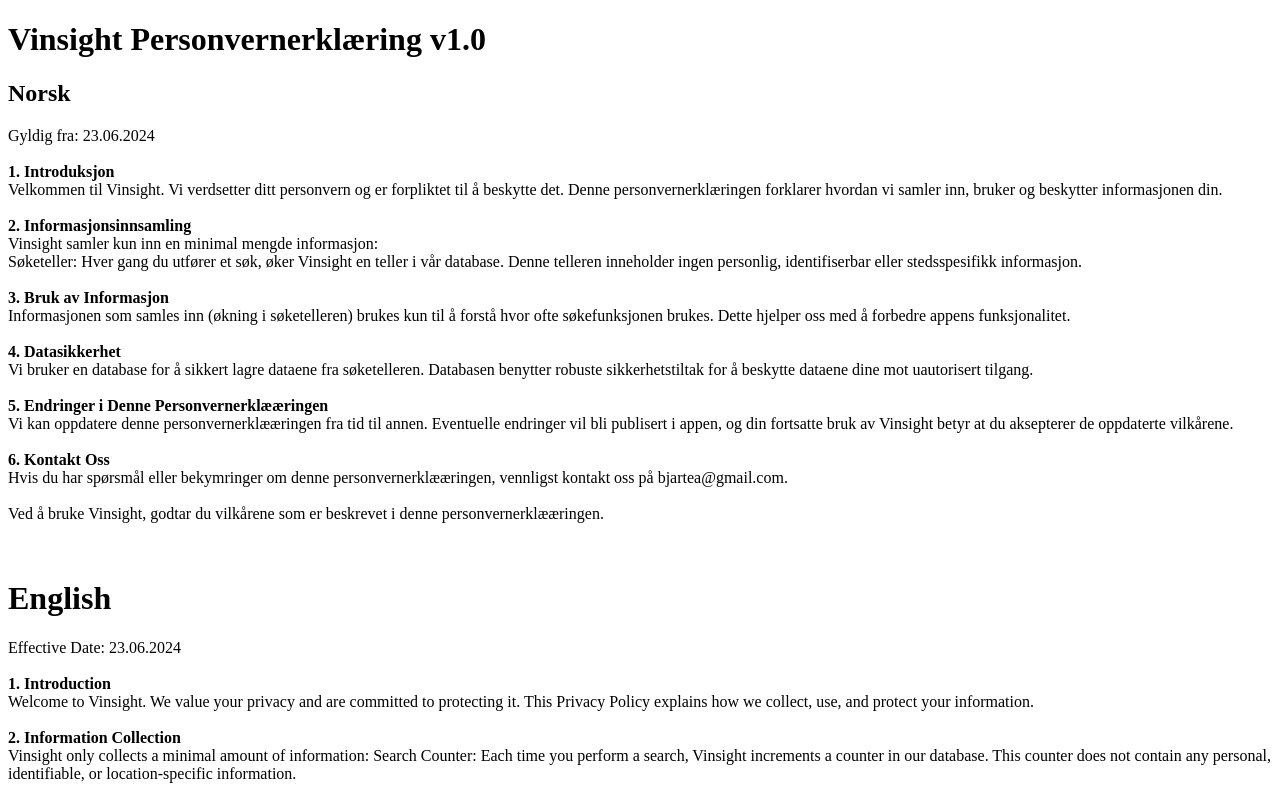
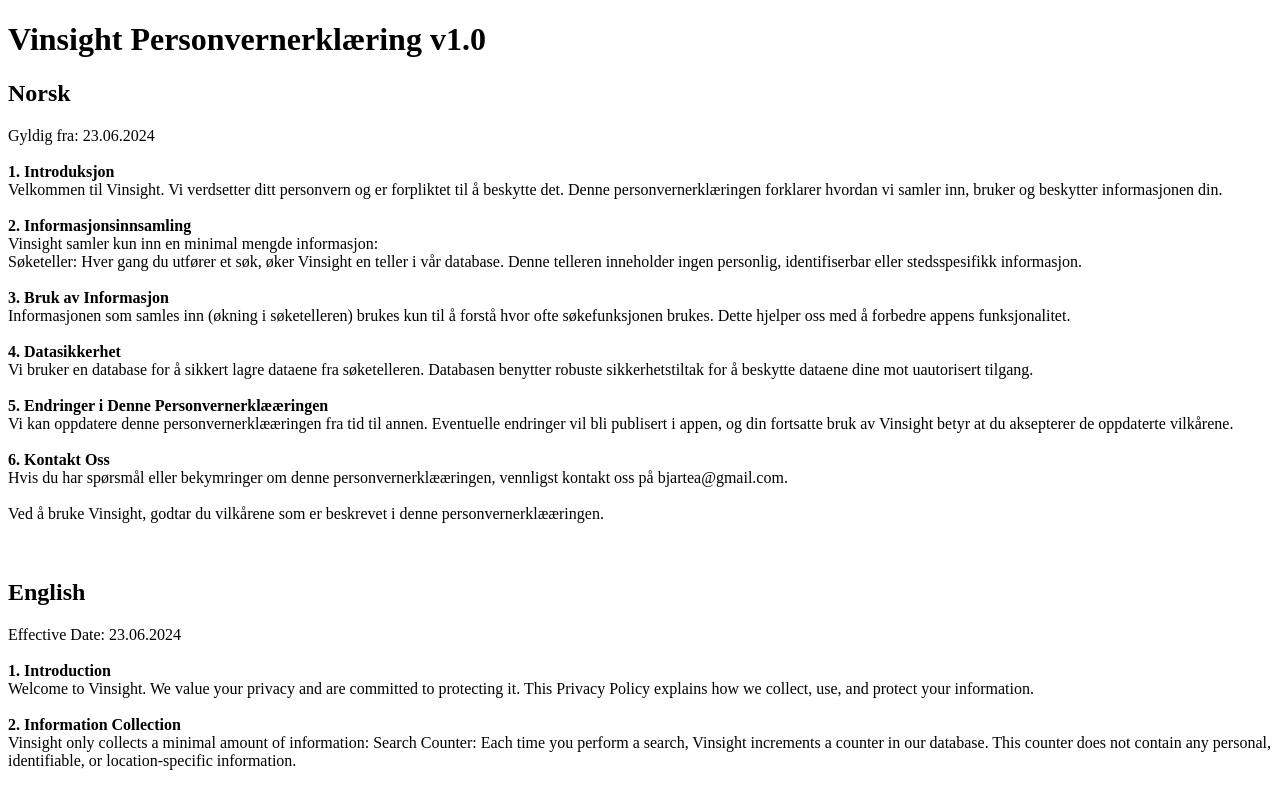
Before and after one commit to bjallefix/vinsight-privacy-policy, a plain HTML site: page index.html in a window 1280 px wide. Shown: the top 785 px of the page. Drawn offline with Linux system fonts and the light colour scheme.

Commit message:
Update index.html

```diff
--- a/index.html
+++ b/index.html
@@ -41,7 +41,7 @@ Ved &aring; bruke Vinsight, godtar du vilk&aring;rene som er beskrevet i denne p
 
 
 
-<h1>English</h1>
+<h2>English</h2>
 Effective Date: 23.06.2024<br/><br/>
 
 <b>1. Introduction</b><br/>
```
